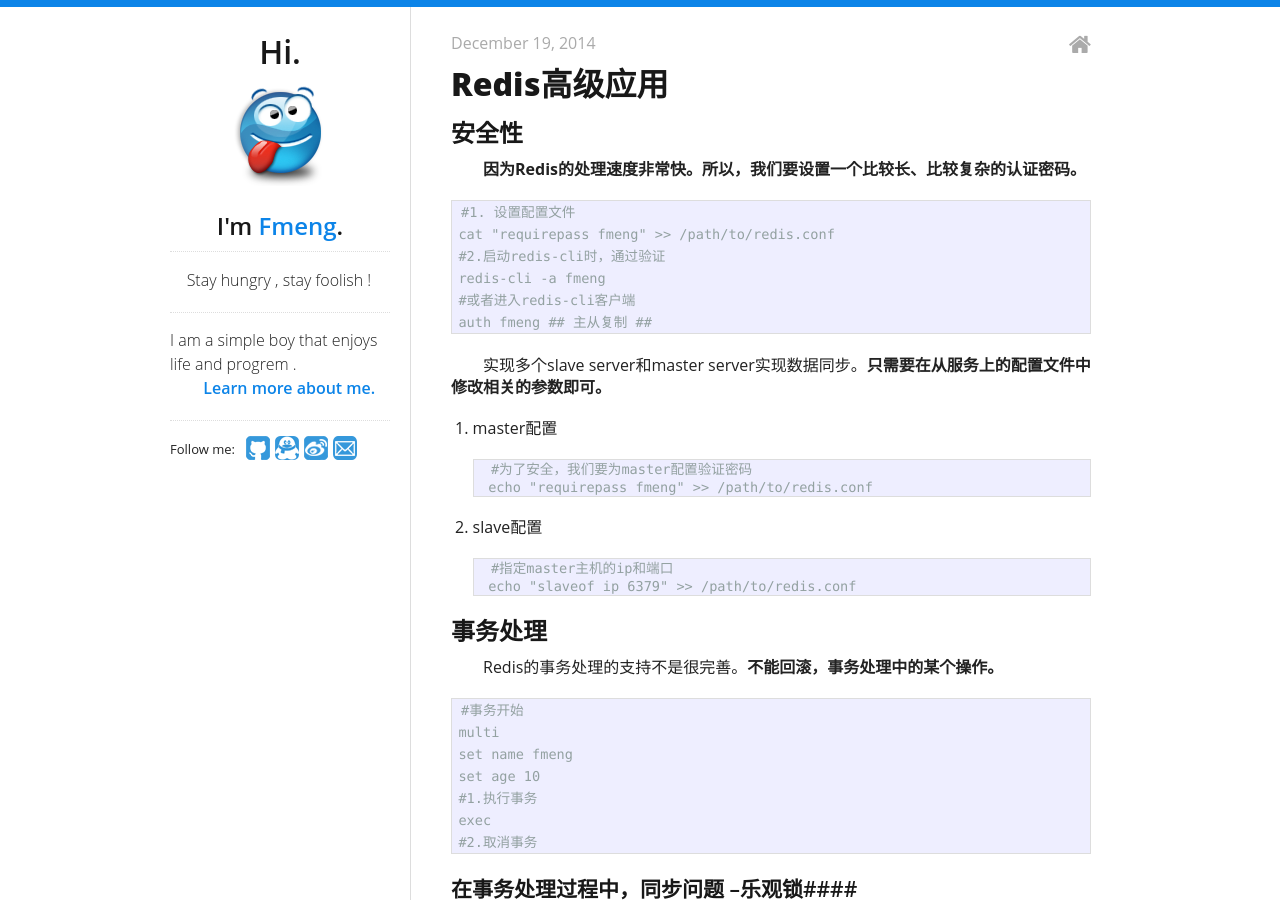
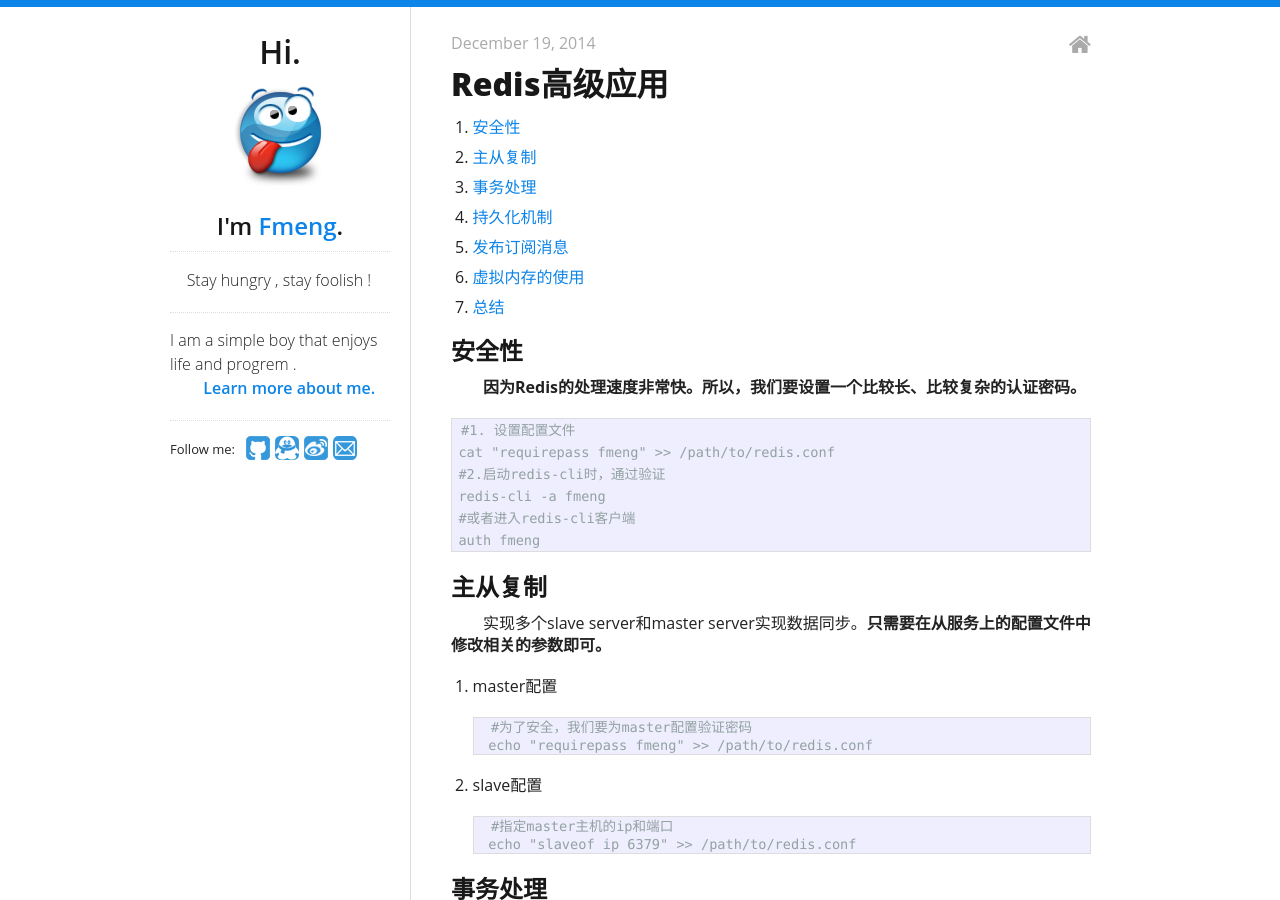
Before and after one commit to fmeng/fmeng.github.io, a Jekyll site: the page built from _posts/2014-12-19-redis-configure.md, in a window 1280 px wide and 900 px high. Built offline with Jekyll 4.4.1, drawn with Linux system fonts in a browser that asks for light colours; Markdown is read by kramdown in place of the engine named in the settings; comment, search, counter and statistics services are not loaded.

Commit message:
设置锚点

```diff
--- a/_posts/2014-12-19-redis-configure.md
+++ b/_posts/2014-12-19-redis-configure.md
@@ -4,8 +4,15 @@
 categories:
 - linus
 ---
+1. <a href="#self">安全性</a>
+2. <a href="#copy">主从复制</a>
+3. <a href="#even">事务处理</a>
+4. <a href="#sync">持久化机制</a>
+5. <a href="sub">发布订阅消息</a>
+6. <a href="vm">虚拟内存的使用</a>
+7. <a href="sumup">总结</a>
 
-
+<a name="self"></a>
 ## 安全性 ##
 &emsp;&emsp;**因为Redis的处理速度非常快。所以，我们要设置一个比较长、比较复杂的认证密码。**
 
@@ -15,6 +22,8 @@
 	redis-cli -a fmeng
 	#或者进入redis-cli客户端
 	auth fmeng
+
+<a name="copy"></a>
 ## 主从复制 ##
 
 &emsp;&emsp;实现多个slave server和master server实现数据同步。**只需要在从服务上的配置文件中修改相关的参数即可。**
@@ -28,6 +37,7 @@
 		#指定master主机的ip和端口
 		echo "slaveof ip 6379" >> /path/to/redis.conf
 
+<a name="event"></a>
 ## 事务处理 ##
 &emsp;&emsp;Redis的事务处理的支持不是很完善。**不能回滚，事务处理中的某个操作。**
 
@@ -61,6 +71,8 @@
 3. **只能在`multi`代码执行的前面执行`unwatch`才有效。在multi和exec之间不生效！**
 4. `discard`可以再`multi`之后，`exec`之前清除事务。**如果之前设置了watch，不会对下次的事务有影响！**
 5. **watch只能绑定在本链接中的，挨着它最近的事务。无论事务执行成功与否，watch都不会对下次事务产生影响。**
+
+<a name="sync"></a>
 ## 持久化机制 ##
 >redis的数据存在内存中是不安全的。我们可以采取一种机制，把内存中的数据同步到硬盘中。这就是redis的持久化机制。
 
@@ -91,6 +103,7 @@
 		appendfsync no
 
 	优缺点：这种配置内存中数据的同步化方式，虽然灵活，但是命令都是以明文的形式保存到appendonly.aof文件中的，有安全性忧患。
+<a name="sub"></a>
 ## 发布订阅消息 ##
 >发布订阅（publish/subscribe）是一种消息通讯模式，主要的目的是消除发布者和订阅者之间的耦合。redis可以作为一个pub/sub的sever，在订阅者和发布者起到一个消息路由的作用。**发布者设置channle(频道)让订阅的接受信息，订阅者则可以监听发布者提供的频道的状态。**
 
@@ -135,6 +148,7 @@
 		unsubscribe channle1
 
 通过(pub/sub),可以实现简单的聊天系统。
+<a name="vm"></a>
 ## 虚拟内存的使用 ##
 
 目的：节省内存、提高性能。<br/>
@@ -150,7 +164,7 @@
 	vm-max-thread 4        #用于执行硬盘换入的线程数量
 
 
-
+<a name="sumup"></a>
 ## 总结 ##
 
 &emsp;&emsp;redis的高级性能，部分功能还不是很成熟。例如，redis的事务支持，不能自动回滚。同时，我觉的redis在安全方面做的还不够，这样就依赖其他防火墙设置必要的安全措施。
```
